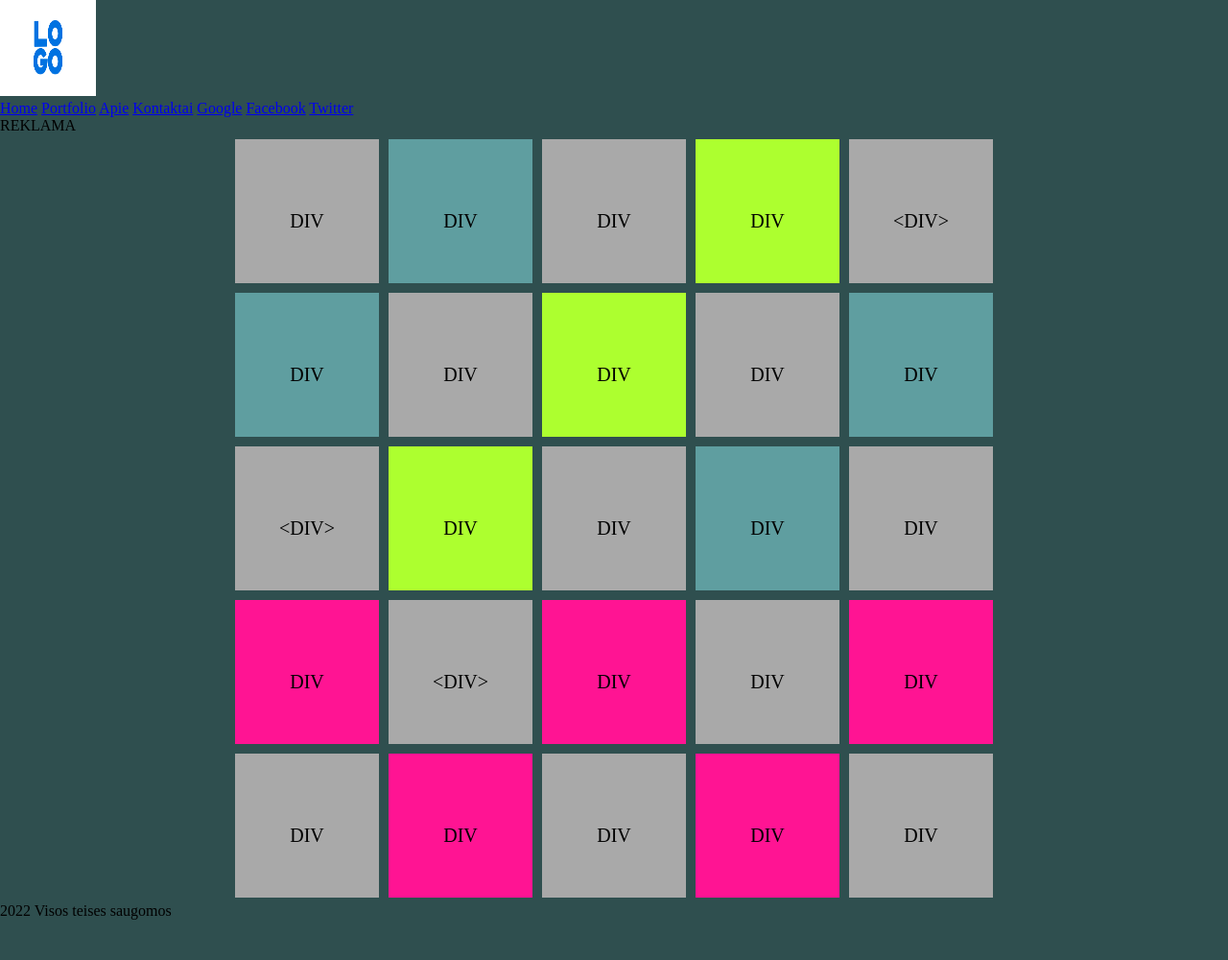
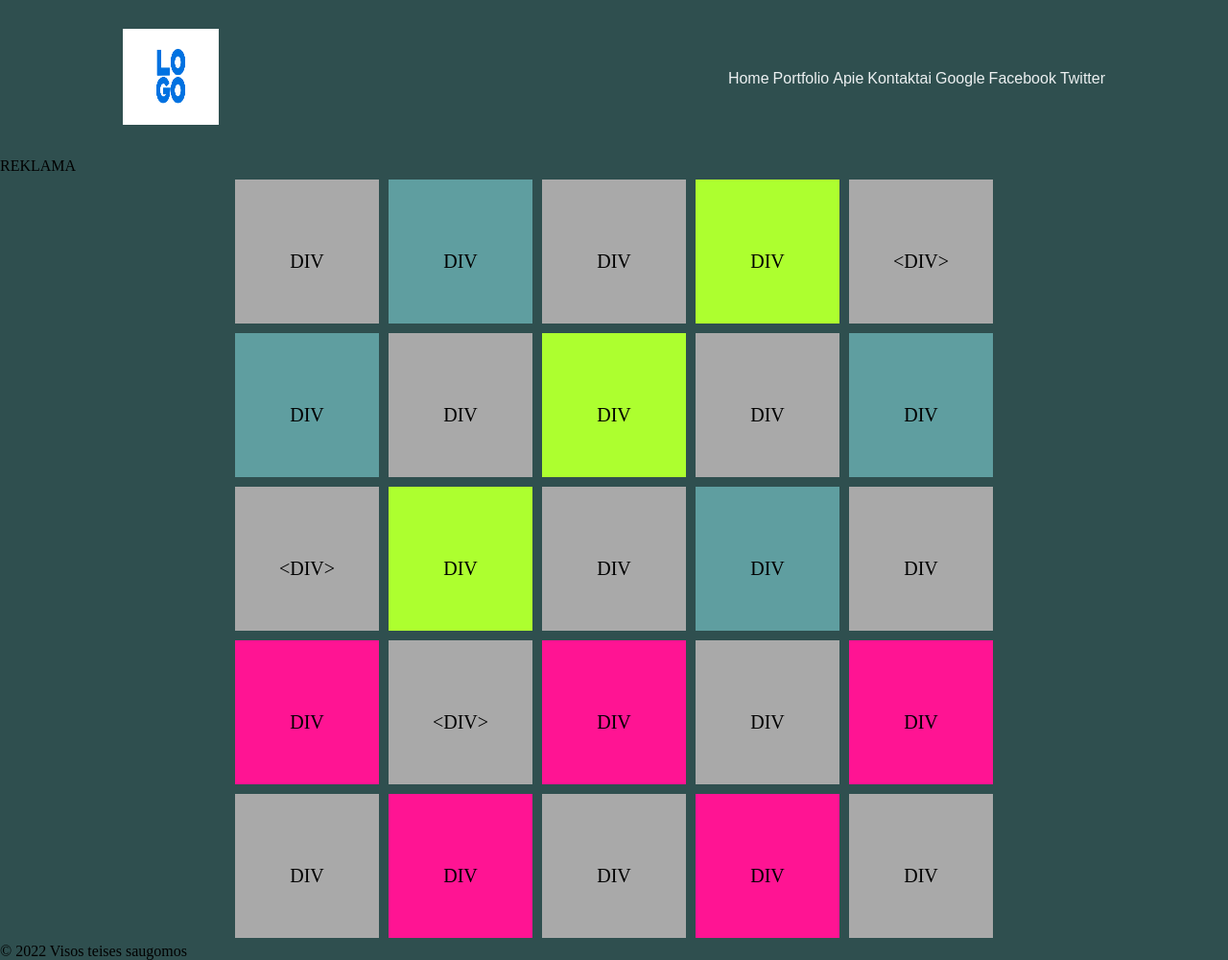
Before and after one commit to robertadau/robertos, a PHP site: page /projecto_failai/public_html/home.html in a window 1280 px wide. Shown: the whole page at 96% size. Before the commit the page ends 958 px from the top, so only its background shows below. Run offline with PHP 8.4, Linux system fonts and the light colour scheme; some libraries are stand-ins or nearby versions.

Commit message:
pakeiciau

```diff
--- a/projecto_failai/public_html/css/porto.css
+++ b/projecto_failai/public_html/css/porto.css
@@ -8,3 +8,22 @@
     padding: 0;
     background-color: darkslategrey;
 }
+
+li, a, button {
+    font-family: "Montserrat", sans-serif;
+    font-weight: 500;
+    font-size: 16px;
+    color: #ecf0f1;
+    text-decoration: none;
+}
+
+header {
+    display: flex;
+    justify-content: space-between;
+    align-items: center;
+    padding: 30px 10%;
+}
+
+.logo {
+    cursor: pointer;
+}
--- a/projecto_failai/public_html/home.html
+++ b/projecto_failai/public_html/home.html
@@ -68,7 +68,7 @@
 </main>
 
     <footer>
-        2022 Visos teises saugomos
+       &copy; 2022 Visos teises saugomos
     </footer>
 
 </div>
--- a/projecto_failai/public_html/portfolio.html
+++ b/projecto_failai/public_html/portfolio.html
@@ -25,7 +25,7 @@
                <li><a href="https://twitter.com">Twitter</a></li>
             </ul>
         </nav>
-        <a class="cta" href="#"><button>Darbai</button></a>
+        <a class="cta" href="home.html"><button>Atlikti darbai</button></a>
 </header>
 
 </body>
```
